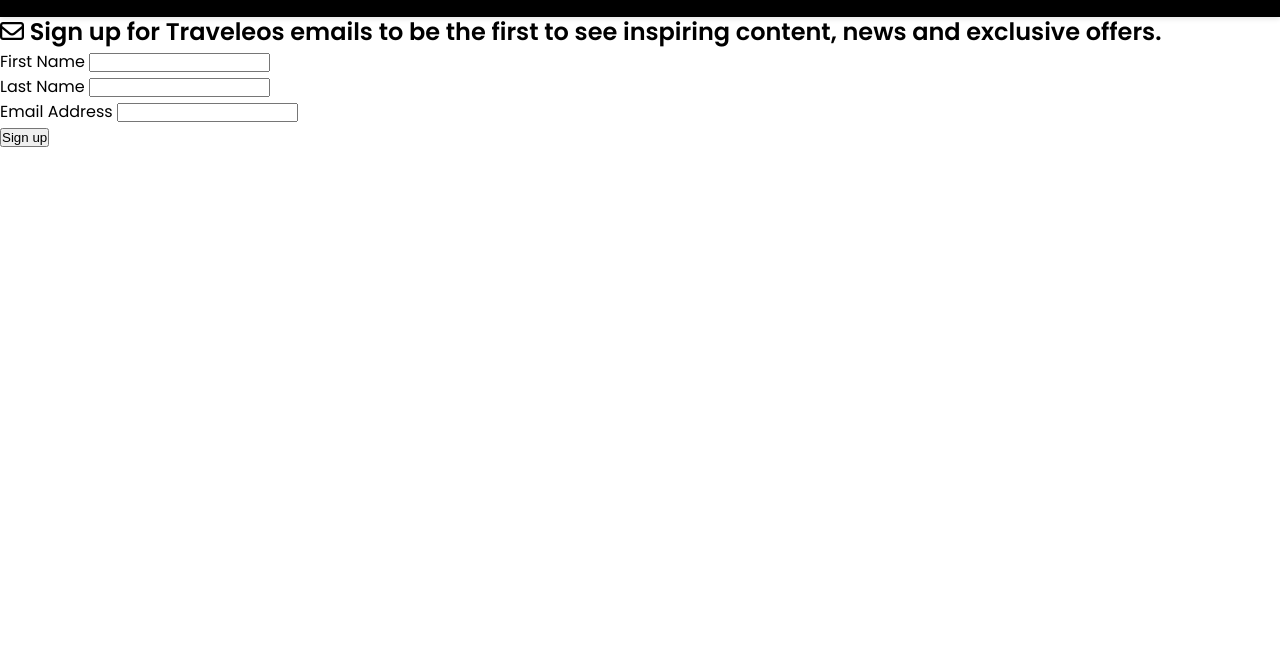
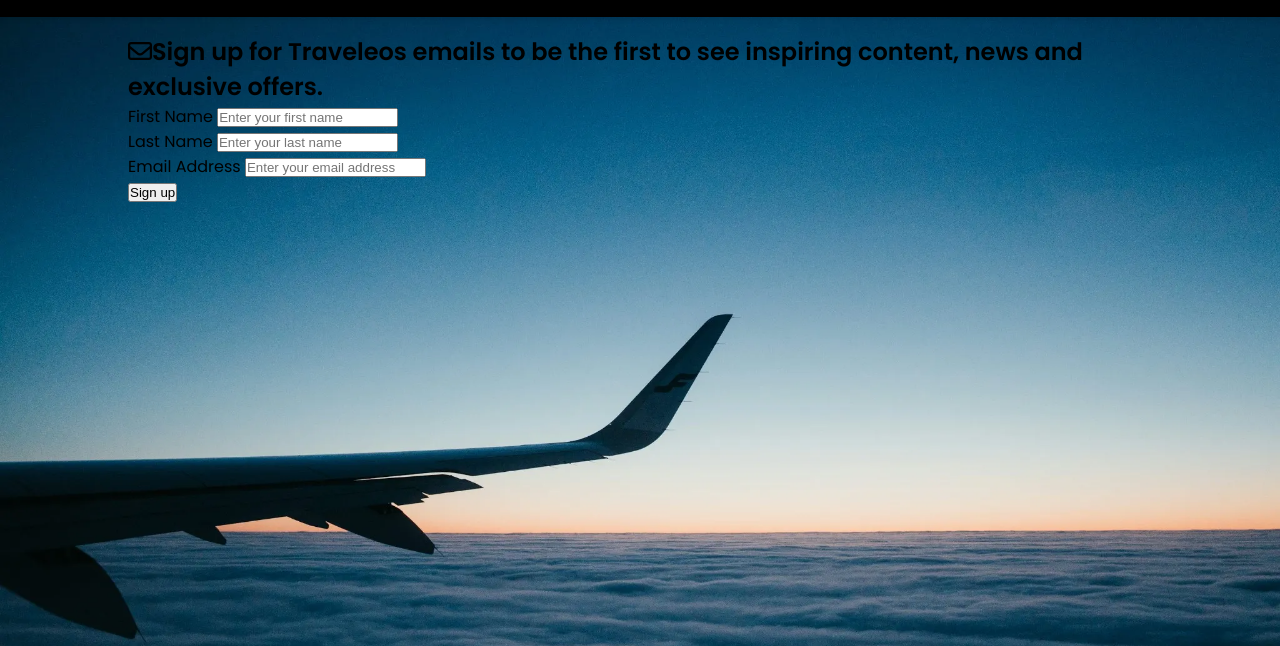
Before and after one commit to cristian-mandici/MILESTONE-1-PROJECT, a plain HTML site: page signup.html in a window 1280 px wide. Shown: the part 66-712 px from the top of the page. Drawn offline with Linux system fonts and the light colour scheme.

Commit message:
Add placeholder to input boxes, add image, apply basic style on signup page

```diff
--- a/assets/css/style.css
+++ b/assets/css/style.css
@@ -244,6 +244,16 @@ main {
     color: #333;
 }
 
+/* Form */
+#signup {
+    background-image: url('../images/plane.webp');
+    background-size: cover;
+    background-position: 100%;
+    padding: 20px 10% 0 10%;
+    flex-grow: 1;
+    width: 100vw;
+    height: 100vh;
+}
 
 
 /* Footer */
--- a/signup.html
+++ b/signup.html
@@ -45,16 +45,19 @@
     <main>
         <section id="signup">
             <form id="signup-form" method="POST" action="https://formdump.codeinstitute.net">
-                <h2><i class="fa-regular fa-envelope"></i></i> Sign up for Traveleos emails to be the first to see
+                <h2><i class="fa-regular fa-envelope"></i>Sign up for Traveleos emails to be the first to see
                     inspiring content, news and exclusive offers.</h2>
                 <label for="first-name">First Name</label>
-                <input type="text" name="first_name" id="first-name" class="text-input" required>
+                <input type="text" name="first_name" id="first-name" class="text-input"
+                    placeholder="Enter your first name" required>
                 <br>
                 <label for="last-name">Last Name</label>
-                <input type="text" name="last_name" id="last-name" class="text-input" required>
+                <input type="text" name="last_name" id="last-name" class="text-input" placeholder="Enter your last name"
+                    required>
                 <br>
                 <label for="email-address">Email Address</label>
-                <input type="email" name="email_address" id="email-address" class="text-input" required>
+                <input type="email" name="email_address" id="email-address" class="text-input"
+                    placeholder="Enter your email address" required>
                 <br>
                 <button type="submit" class="join-button">Sign up</button>
             </form>
```
Also changed, not shown: assets/images/plane.webp (added).
